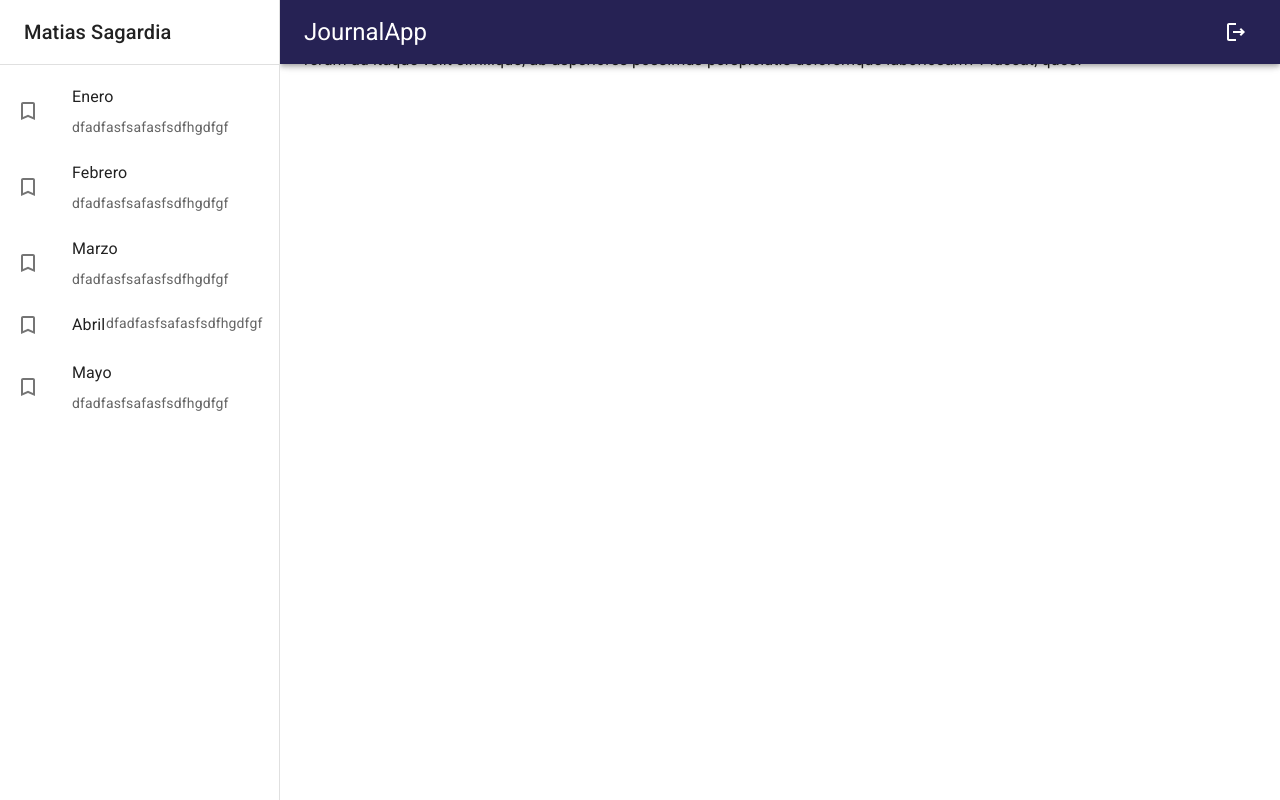
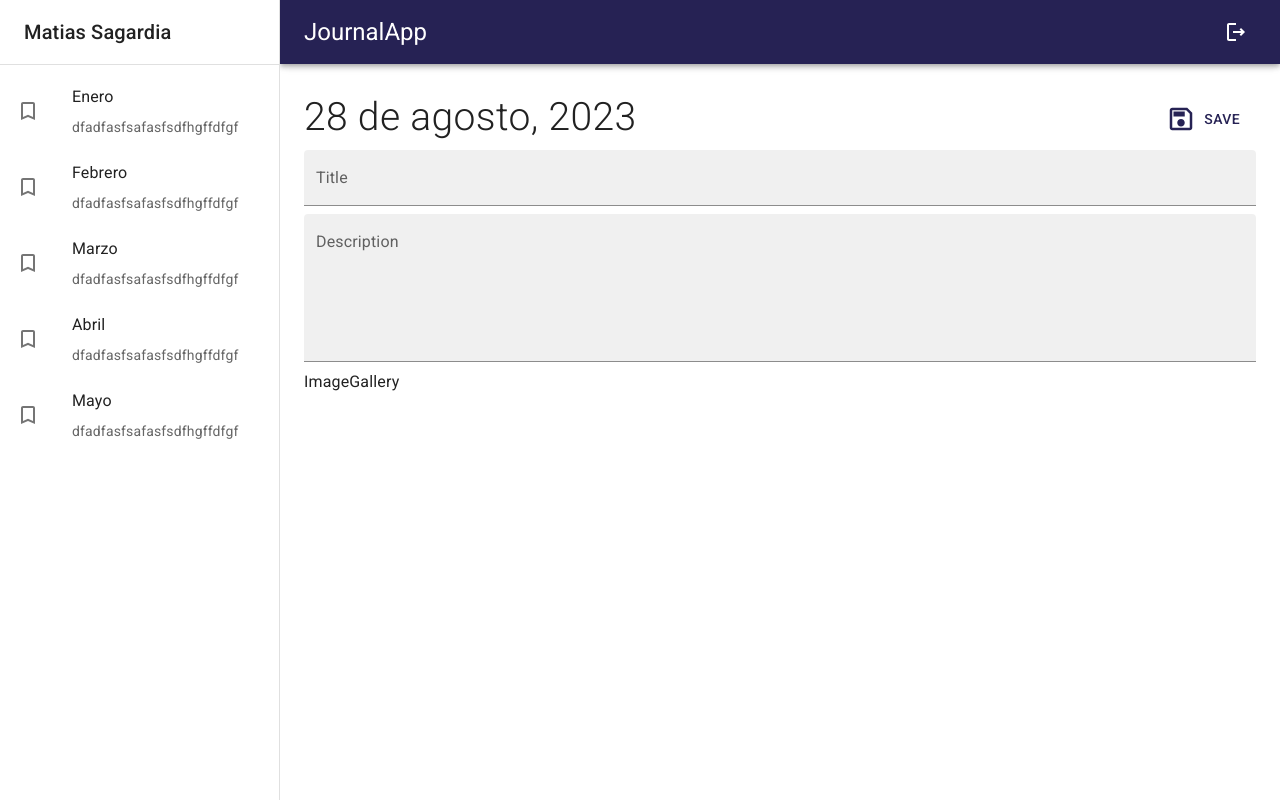
Before and after one commit to matisagardia/jornalApp, a React (Vite) app: page / in a window 1280 px wide. Built offline with nearby package versions, Linux system fonts and the light colour scheme.

Commit message:
text fields

```diff
--- /dev/null
+++ b/src/journal/components/ImageGallery.jsx
@@ -0,0 +1,7 @@
+
+
+export const ImageGallery = () => {
+  return (
+    <div>ImageGallery</div>
+  )
+}
--- a/src/journal/components/SideBar.jsx
+++ b/src/journal/components/SideBar.jsx
@@ -37,7 +37,7 @@
                             </ListItemIcon>
                             <Grid container>
                                 <ListItemText primary={text}/>
-                                <ListItemText secondary={'dfadfasfsafasfsdfhgdfgf'}/>
+                                <ListItemText secondary={'dfadfasfsafasfsdfhgffdfgf'}/>
                             </Grid>
                         </ListItemButton>
                     </ListItem>
--- a/src/journal/layout/JournalLayout.jsx
+++ b/src/journal/layout/JournalLayout.jsx
@@ -1,3 +1,4 @@
+import { Toolbar } from '@mui/material';
 import { Box } from '@mui/system';
 import React from 'react';
 import { NavBar } from '../components/NavBar';
@@ -17,6 +18,8 @@
 
         <Box component='main' sx={{flexGrow: 1, p: 3}}>
 
+            <Toolbar />
+
             {children}
 
         </Box>
--- a/src/journal/pages/JournalPage.jsx
+++ b/src/journal/pages/JournalPage.jsx
@@ -1,6 +1,7 @@
-import { Typography } from "@mui/material"
-import { MailOutline } from '@mui/icons-material'
+
 import { JournalLayout } from "../layout/JournalLayout"
+import { NoteView } from "../views/NoteView"
+import { NothingSelectedView } from "../views/NothingSelectedView"
 
 
 
@@ -10,9 +11,8 @@
   return (
     <JournalLayout>
 
-      <Typography>
-        Lorem ipsum dolor, sit amet consectetur adipisicing elit. Porro dolor expedita ipsam aliquid esse delectus quidem. Accusamus rerum ad itaque velit similique, ab asperiores possimus perspiciatis doloremque laboriosam? Placeat, quos.
-      </Typography>
+      {/* <NothingSelectedView /> */}
+      <NoteView />
 
     </JournalLayout>
   )
--- /dev/null
+++ b/src/journal/views/NoteView.jsx
@@ -0,0 +1,54 @@
+import { SaveOutlined } from "@mui/icons-material"
+import { Button, Grid, TextField, Typography } from "@mui/material"
+import { ImageGallery } from "../components/ImageGallery"
+
+
+export const NoteView = () => {
+  return (
+    <Grid container
+        direction='row'
+        justifyContent='space-between'
+        alignitems='center'
+        sx={{mb: 1}}
+        >
+
+        <Grid item>
+            <Typography fontSize={ 39 } fontWeight='light'>28 de agosto, 2023</Typography>
+        </Grid>
+
+        <Grid item>
+            <Button color="primary" sx={{padding: 2}}>
+                <SaveOutlined sx={{fontSize: 30, mr: 1}}/>
+                Save
+            </Button>
+        </Grid>
+
+        <Grid container>
+
+            <TextField
+                type='text'
+                variant='filled'
+                fullWidth
+                placeholder='Enter a title'
+                label='Title'
+                sx={{border: 'none', mb: 1}}
+                />
+
+            <TextField
+                type='text'
+                variant='filled'
+                fullWidth
+                multiline
+                placeholder='What happened today?'
+                label='Description'
+                sx={{border: 'none', mb: 1}}
+                minRows= { 5 }
+                />
+
+        </Grid>
+
+        <ImageGallery />
+
+    </Grid>
+  )
+}
--- /dev/null
+++ b/src/journal/views/NothingSelectedView.jsx
@@ -0,0 +1,28 @@
+import { StarOutline } from "@mui/icons-material"
+import { Grid, Typography } from "@mui/material"
+
+export const NothingSelectedView = () => {
+  return (
+
+    <Grid
+    container
+    direction='column'
+    alignContent='center'
+    justifyContent='center'
+    spacing={ 0 }
+    sx={{minHeight: 'calc(100vh - 110px)', backgroundColor: 'primary.main', borderRadius: 3}}>
+
+
+        <Grid item xs={ 12 } display='flex' justifyContent='center'>
+            <StarOutline sx={{fontSize: 100, color: 'white' }}/>
+        </Grid>
+        <Grid item xs={ 12 }>
+            <Typography color='white' variant='h5'>Select or Create a New Entry</Typography>
+        </Grid>
+
+
+    </Grid>
+
+
+  )
+}
```
